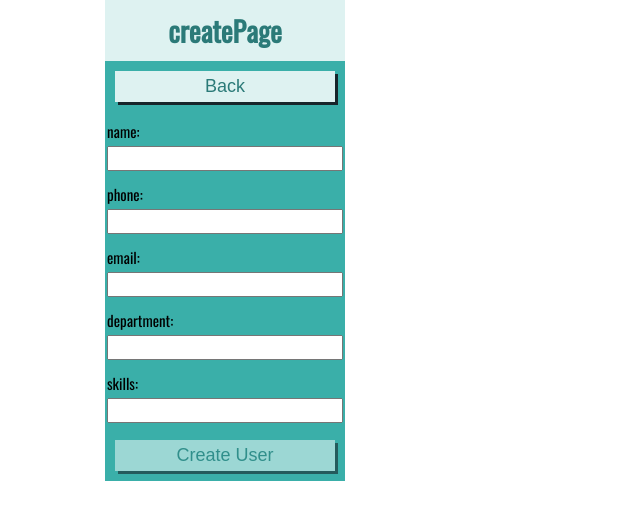
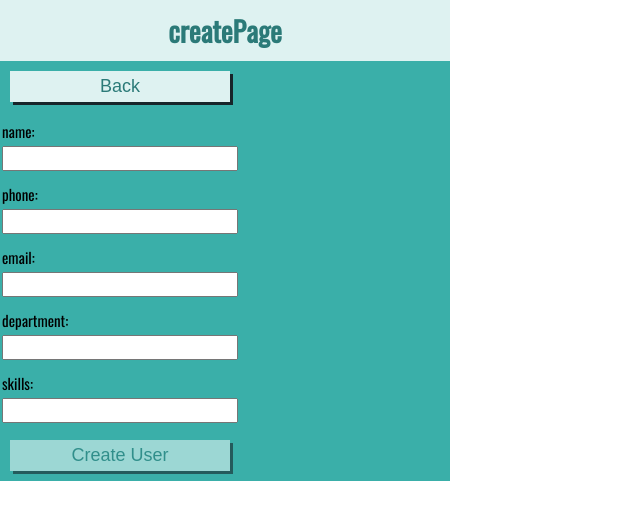
Before and after one commit to roscha80/capstone-project, a React (Create React App) app: page / in a window 1280 px wide. Shown: the top 520 px of the page, without its empty margins (0-640 px from the left). Built offline with nearby package versions, Linux system fonts and the light colour scheme.

Commit message:
Changed reviewed mentions

```diff
--- a/src/App.js
+++ b/src/App.js
@@ -10,7 +10,7 @@ function App() {
   const [currentPage, setCurrentPage] = useState('createPage')
   return (
     <AppWrapper>
-      <Header children={currentPage} />
+      <Header>{currentPage}</Header>
       {currentPage === 'createPage' && (
         <CreatePage
           onGoBack={() => setCurrentPage('usersPage')}
--- a/src/GlobalStyles.js
+++ b/src/GlobalStyles.js
@@ -10,12 +10,10 @@ const GlobalStyles = createGlobalStyle`
 body {
   font-family: 'Oswald', sans-serif;
   font-size: 112.5%;
-  height: 90vh;
+  height: 100vh;
   width: 100%;
   max-width: 450px;
   overflow-x: hidden !important;
-  display: flex;
-  flex-direction: column;
   align-items: center;
 }
 input,
--- a/src/components/Header.js
+++ b/src/components/Header.js
@@ -1,10 +1,6 @@
 import styled from 'styled-components/macro'
 
-export default function Header({ children }) {
-  return <HeadLine>{children}</HeadLine>
-}
-
-const HeadLine = styled.h1`
+export default styled.h1`
   font-size: 1.75rem;
   background: var(--background_light);
   color: var(--fontcolor_light);
```
Also changed, not shown: 1 other file (tests, documents, lock files or other folders).
